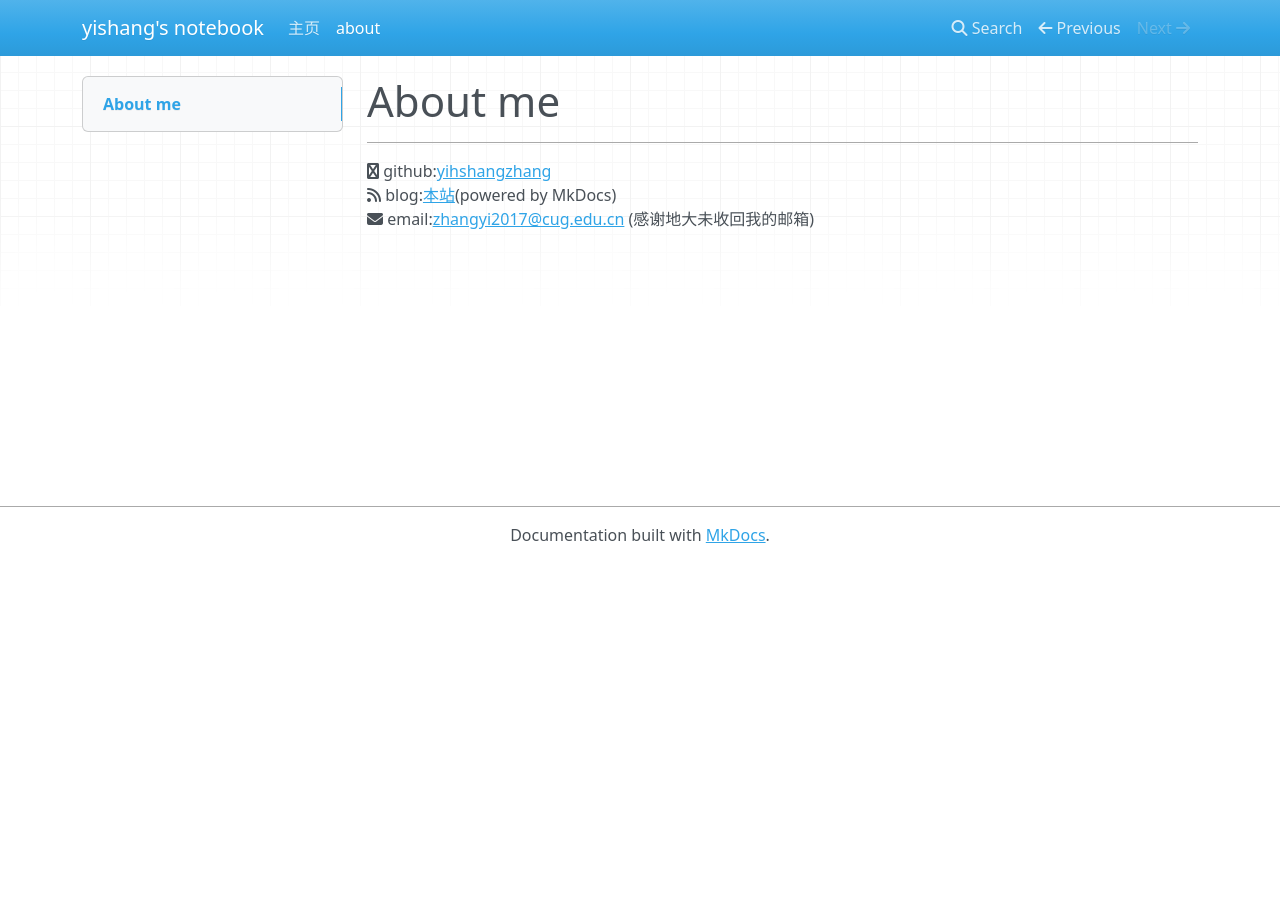
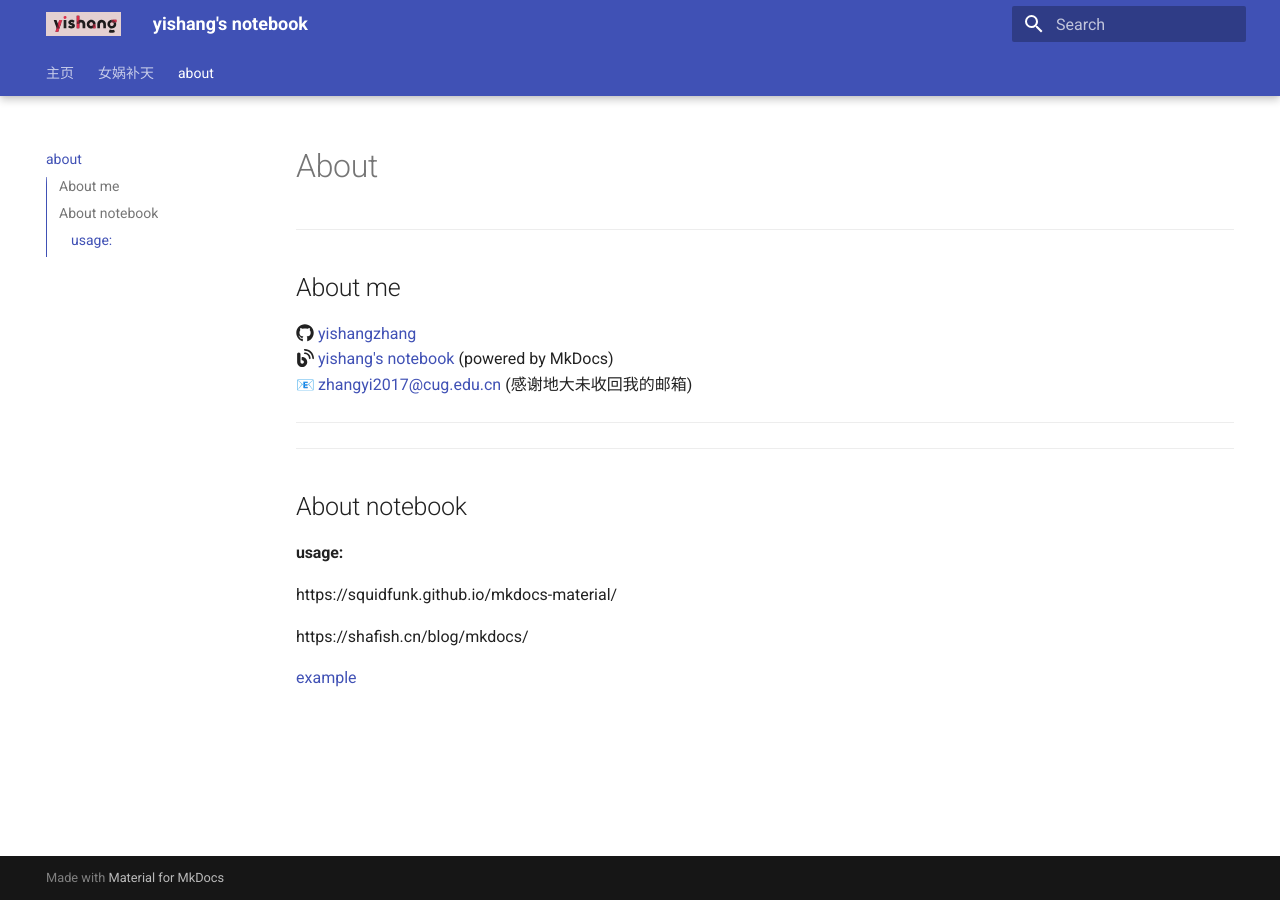
Before and after one commit to yishangzhang/blog, an MkDocs documentation site: the page built from docs/about.md, in a window 1280 px wide. Built offline with MkDocs 1.6.1 and Material for MkDocs 9.7.7, drawn with Linux system fonts in a browser that asks for light colours; nearby versions of some CDN libraries; emoji names are drawn with the system emoji font.

Commit message:
theme: set material
Signed-off-by: yishangzhang <zhangyi2017@cug.edu.cn>

```diff
--- a/docs/about.md
+++ b/docs/about.md
@@ -1,6 +1,18 @@
-# About me
+# About
 
 ***
-<i class="fa fa-github" aria-hidden="true"></i> github:[yihshangzhang](https://github.com/yishangzhang)
-<i class="fa fa-rss" aria-hidden="true"></i> blog:[本站](https://yishangzhang.github.io/blog/)(powered by MkDocs)
-<i class="fa fa-envelope" aria-hidden="true"></i> email:[zhangyi2017@cug.edu.cn](mailto:zhangyi2017@cug.edu.cn) (感谢地大未收回我的邮箱)
+## About me
+:fontawesome-brands-github: [yishangzhang](https://github.com/yishangzhang)
+:fontawesome-solid-blog: [yishang's notebook](https://yishangzhang.github.io/blog/)   (powered by MkDocs)
+:email: [zhangyi2017@cug.edu.cn](mailto:zhangyi2017@cug.edu.cn) (感谢地大未收回我的邮箱)
+
+***
+***
+## About notebook
+
+####usage:
+https://squidfunk.github.io/mkdocs-material/
+
+https://shafish.cn/blog/mkdocs/
+
+[example](example.md)
--- a/mkdocs.yml
+++ b/mkdocs.yml
@@ -1,9 +1,79 @@
 site_name: yishang's notebook
+
+theme:
+    name: material
+# 代码块配置_1
+    features:
+        - content.code.copy
+        - content.code.annotate
+        - navigation.tracking # 在url中使用标题定位锚点
+        - navigation.tabs # 顶部显示导航顶层nav（也就是第一个节点）
+        - navigation.tabs.sticky # 滚动是隐藏顶部nav，需要配合navigation.tabs使用
+        - navigation.sections # nav节点缩进
+        - navigation.expand # 不折叠左侧nav节点
+        - navigation.indexes # 指定节点index pages ，跟instant不兼容
+        - toc.integrate # 右侧生产目录
+        - navigation.top # 一键回顶部
+        - search.suggest
+        - search.highlight
+        - search.share
+
+    logo: assets/icon/image.svg
+plugins:
+  - search
+
+markdown_extensions:
+# 图片
+    - attr_list
+    - md_in_html
+# 图标  fontawesome https://fontawesome.com/icons?d=gallery&m=free   material design  https://materialdesignicons.com/
+    - pymdownx.emoji:
+        emoji_index: !!python/name:material.extensions.emoji.twemoji
+        emoji_generator: !!python/name:material.extensions.emoji.to_svg
+        options:
+            custom_icons:
+                - theme/my_icons
+# 显示术语提示
+    - abbr
+    - pymdownx.snippets
+
+# 提示警告栏  note abstract info tip success question warning failue danger bug example quote
+    - admonition
+    - pymdownx.superfences
+    - pymdownx.details
+
+# 代码块配置_2
+    - pymdownx.highlight:
+        anchor_linenums: true
+    - pymdownx.inlinehilite
+    - pymdownx.snippets
+    - pymdownx.superfences
+#内容标签栏
+    - pymdownx.superfences
+    - pymdownx.tabbed:
+        alternate_style: true
+
+# 表格
+    - tables
+
+# 格式化处理  删除线 下划线 注释 高亮
+    - pymdownx.critic
+    - pymdownx.caret
+    - pymdownx.keys
+    - pymdownx.mark
+    - pymdownx.tilde
+
+# 列表  无序列表  有序列表  定义列表 任务列表
+    - def_list
+    - pymdownx.tasklist:
+        custom_checkbox: true
+
+
 nav:
     - 主页: index.md
+    - 女娲补天:
+        - 补天 : backend/mends_the_sky.md
+        - 补基础:
+            - 基础 : backend/basic/basic.md
+            - 红黑树 : backend/basic/red_black_tree.md
     - about: about.md
-markdown_extensions:
-  - attr_list
-  - pymdownx.emoji:
-      emoji_index: !!python/name:material.extensions.emoji.twemoji
-      emoji_generator: !!python/name:material.extensions.emoji.to_svg
```
Also changed, not shown: docs/backend/mends_the_sky.md (added, +1 -0 lines), docs/example.md (added, +73 -0 lines), docs/index.md (+1 -18 lines), docs/assets/icon/github.svg (renamed from docs/images/github.svg), docs/assets/icon/image.svg (added), docs/backend/basic/basic.md (added), docs/backend/basic/red_black_tree.md (added).
